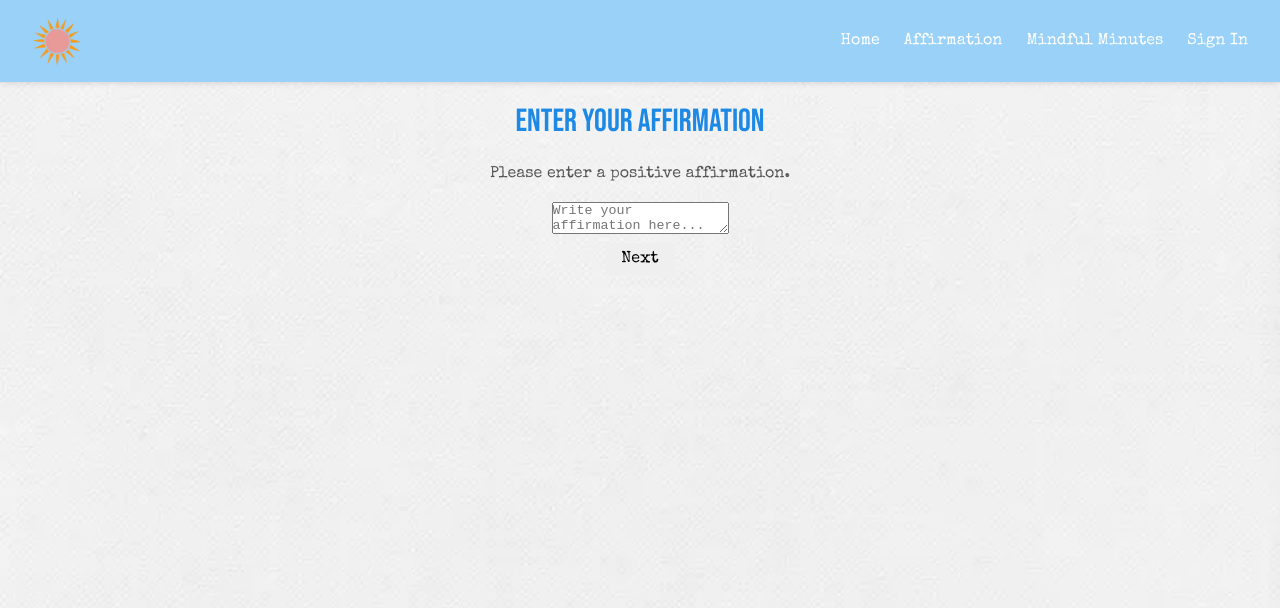
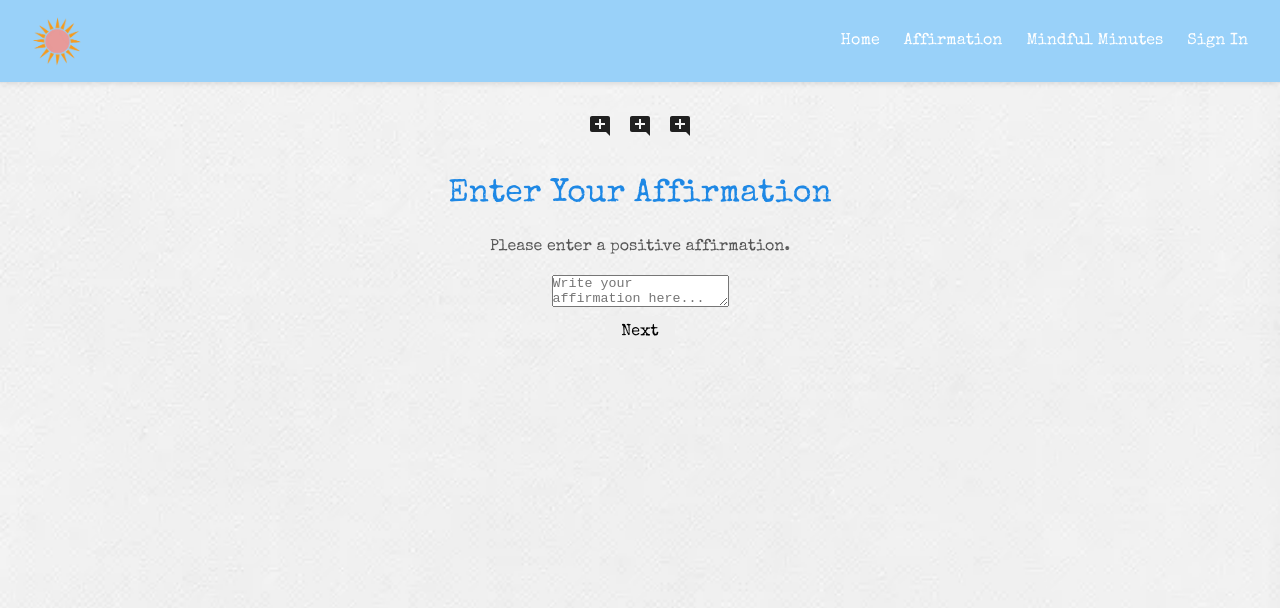
Before and after one commit to UFL-CEN3031-Group-1/Daily-Rays, a React (Vite) app in the folder client/: page /affirmation in a window 1280 px wide. Shown: the top 608 px of the page. Built offline with nearby package versions, Linux system fonts and the light colour scheme; no server answers; a web font is replaced by a local one.

Commit message:
slight styling to affirmation page

```diff
--- a/client/src/pages/Affirmation.jsx
+++ b/client/src/pages/Affirmation.jsx
@@ -1,5 +1,6 @@
 import AffirmationBox from '../components/AffirmationBox';
 import { useState } from 'react';
+import AddCommentIcon from '@mui/icons-material/AddComment';
 
 const ReceivedAffirmation = ({ affirmation }) => (
     <div>
@@ -58,6 +59,10 @@ const Affirmation = () => {
                 return (
                     <div>
                         <div>
+                            <br></br>
+                            <AddCommentIcon fontSize="medium" sx={{ margin: 1 }} />
+                            <AddCommentIcon fontSize="medium" sx={{ margin: 1 }} />
+                            <AddCommentIcon fontSize="medium" sx={{ margin: 1 }} />
                             <h1>Enter Your Affirmation</h1>
                             <AffirmationBoxWithValidation
                                 affirmation={affirmation}
--- a/client/src/pages/MindfulMinutes.jsx
+++ b/client/src/pages/MindfulMinutes.jsx
@@ -84,9 +84,7 @@ const MindfulMinutes = () => {
                     <MoreTimeIcon fontSize="medium" sx={{ margin: 1 }} />
                     <MoreTimeIcon fontSize="medium" sx={{ margin: 1 }} />
                 </Box>
-                <Typography variant="h4" gutterBottom >
-                    <strong>Mindful Minutes</strong>
-                </Typography>
+                <h1>Mindful Minutes</h1>
                 <Typography variant="body1" paddingBottom={2}>
                     Finding it challenging to prioritize self-care amidst your busy life? <br />
                     We’ve got you covered!
--- a/client/src/styles/global.css
+++ b/client/src/styles/global.css
@@ -22,7 +22,7 @@ body {
 }
 
 h1, h2 {
-    font-family: 'Bebas Neue', sans-serif;
+    font-family: 'Special Elite', sans-serif;
     margin: 1rem 0;
     font-weight: 400;
     color: #1e88e5;
```
